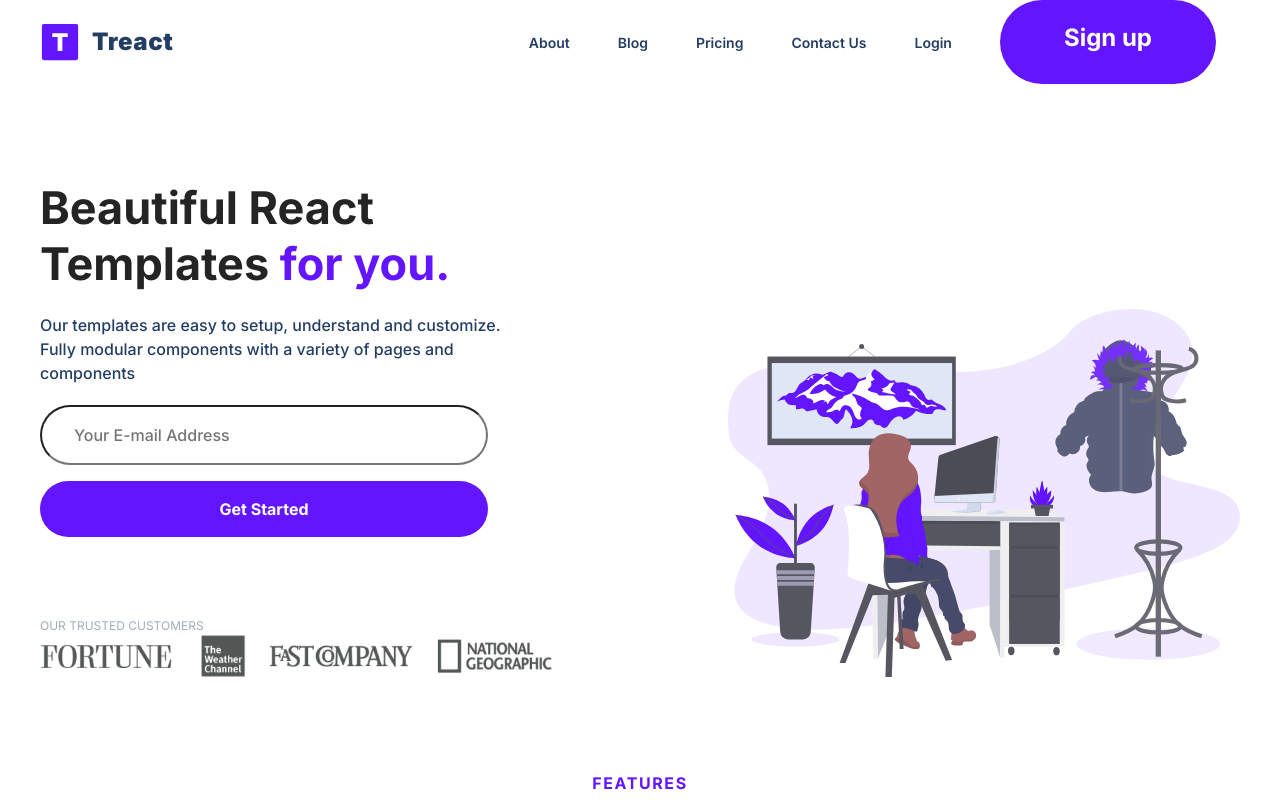
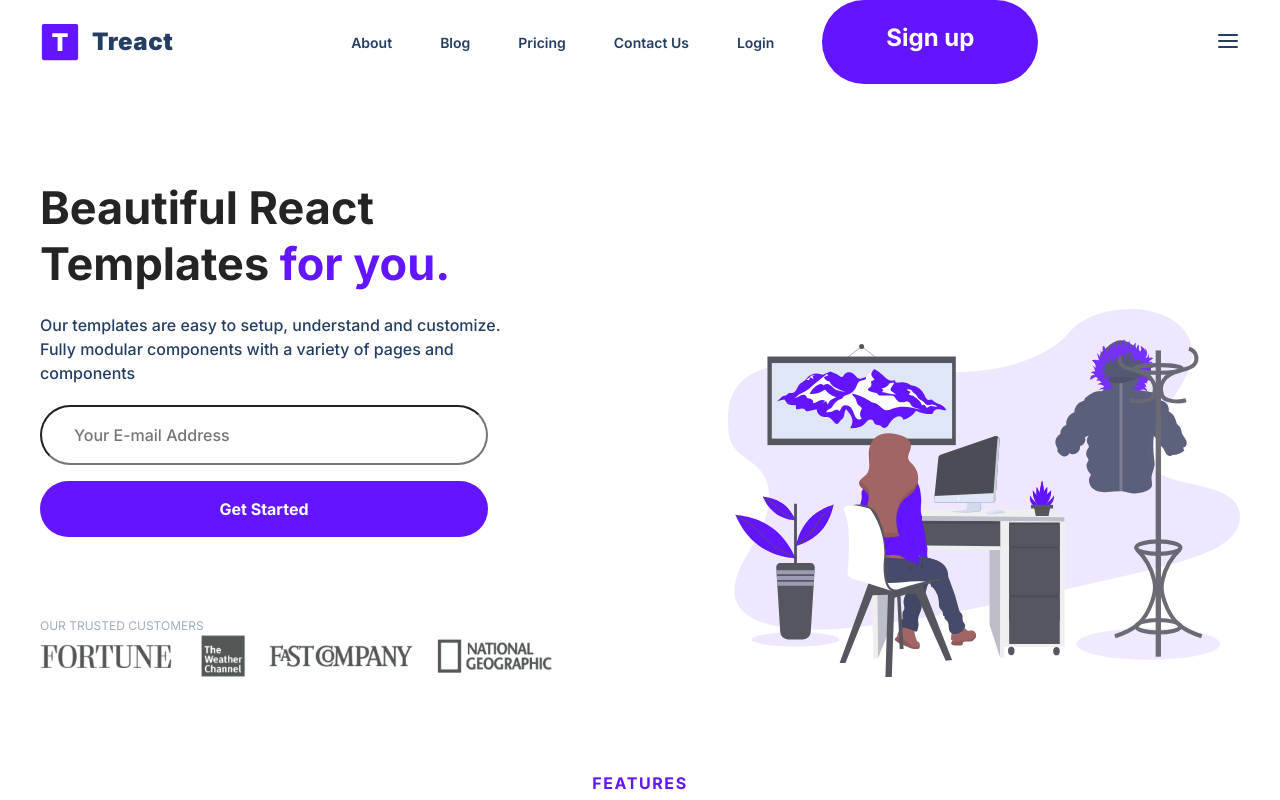
Before and after one commit to Sikboy79/https---github.com-Sikboy79-Treact-Final-project, a plain HTML site: page Index.html in a window 1280 px wide. Shown: the top 800 px of the page. Drawn offline with Linux system fonts and the light colour scheme.

Commit message:
final product

```diff
--- a/Index.html
+++ b/Index.html
@@ -12,8 +12,7 @@
             <div class="nav__row">
                 <div class="nav__logo">
                     <img class="nav__logo--img" src="./assets/logo.2c489fc453a1783cbadacf914efa3df6.svg" alt="logo">
-                    <div class="nav__logo--title">Treact
-                    </div>
+                    <div class="nav__logo--title">Treact</div>
                 </div>
                 <div class="nav__links">
                     <a href="#" class="nav__link">About</a>
@@ -23,6 +22,13 @@
                     <a href="#" class="nav__link login">Login</a>
                     <a href="#" class="nav__link nav__link--primary"><button class="Sign__up--btn"> Sign up </button></a>
                 </div>
+                <button class="btn__menu" onclick="openMenu()">
+                    <svg xmlns="http://www.w3.org/2000/svg" width="24" height="24" viewBox="0 0 24 24" fill="none" stroke="currentColor" stroke-width="2" stroke-linecap="round" stroke-linejoin="round" class="btn__menu--svg">
+                        <line x1="3" y1="12" x2="21" y2="12"></line>
+                        <line x1="3" y1="6" x2="21" y2="6"></line>
+                        <line x1="3" y1="18" x2="21" y2="18"></line>
+                    </svg>
+                </button>
             </div>
         <header>
             <div class="header__container">
--- a/Style.css
+++ b/Style.css
@@ -241,8 +241,9 @@ HEADER
     color: rgb(36, 62, 99);
     font-size: 16px;
     font-weight: 500;
-    z-index: 1;
-    transition: border-color 300ms;
+    z-index: .9;
+    transition: border 300ms ease;
+
 }
 
 .header__customers {
```
